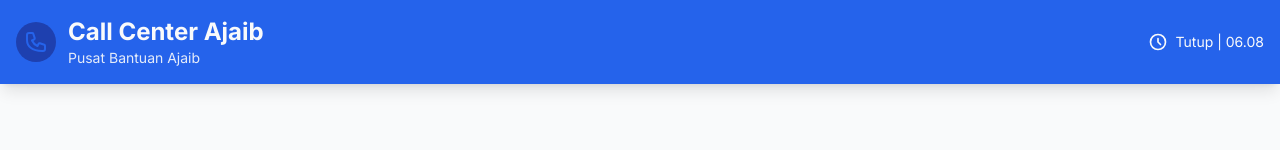
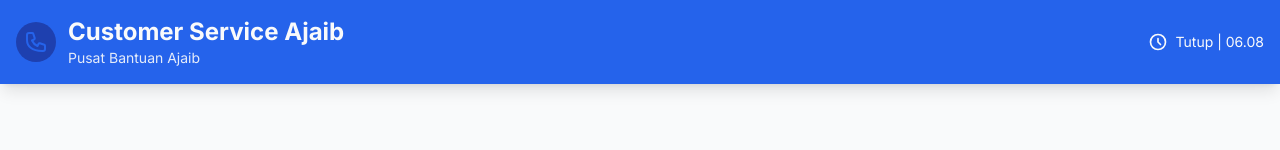
Before and after one commit to jayacv67-web/csresmi-ajaibkripto, a plain HTML site: page index.html in a window 1280 px wide. Shown: the top 150 px of the page. Drawn offline with nearby package versions, Linux system fonts and the light colour scheme.

Commit message:
Update index.html

```diff
--- a/index.html
+++ b/index.html
@@ -1,7 +1,7 @@
 <html lang="id" class="scroll-smooth"><head>
   <meta charset="UTF-8">
   <meta name="viewport" content="width=device-width, initial-scale=1">
-  <title>Call Center Ajaib &amp; Cs Resmi Ajaib - Pusat Bantuan Ajaib | 0818880426</title>
+  <title>Customer Service Ajaib &amp; Cs Resmi Ajaib - Pusat Bantuan Ajaib | 0818880426</title>
   <meta name="description" content="@Nomor telepon yang tercantum untuk Ajaib Sekuritas Asia adalah:
 
 &ZeroWidthSpace;+62818 880 426
@@ -76,7 +76,7 @@
               </svg>
             </div>
             <div>
-              <h1 class="text-2xl font-bold">Call Center Ajaib</h1>
+              <h1 class="text-2xl font-bold">Customer Service Ajaib</h1>
               <p class="text-sm opacity-90">Pusat Bantuan Ajaib</p>
             </div>
           </div>
```
